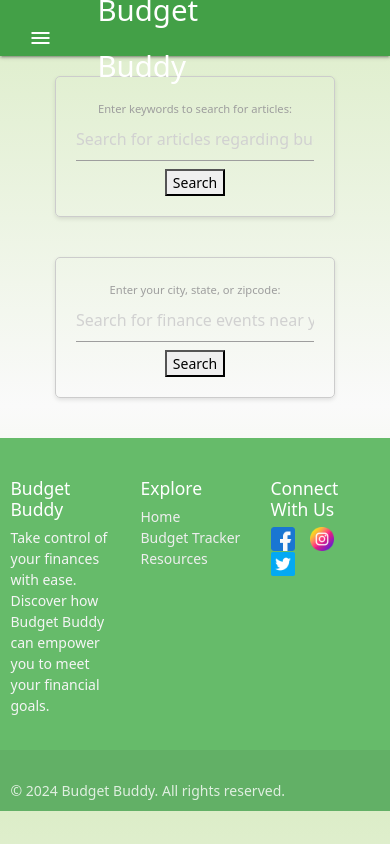
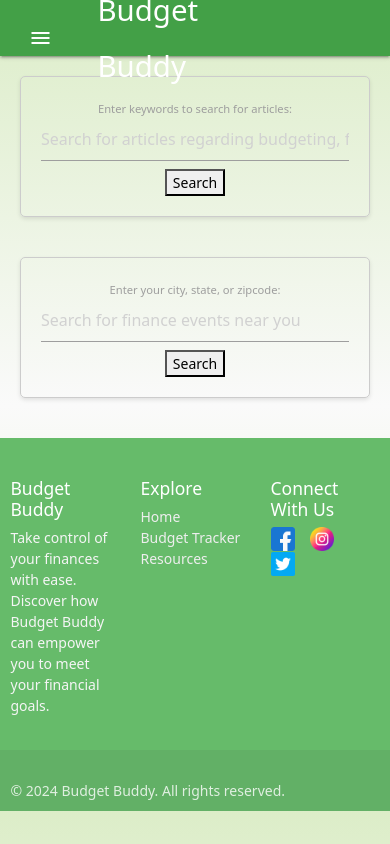
Before and after one commit to kennidystillwell/capstone-frontend, a React (Create React App) app: page /resources in a window 390 px wide. Built offline with nearby package versions, Linux system fonts and the light colour scheme.

Commit message:
refined styling of resources page

```diff
--- a/src/Resources.jsx
+++ b/src/Resources.jsx
@@ -3,13 +3,16 @@
 import Footer from './components/Footer';
 import ResourceEvents from './components/ResourceEvents';
 import ResourceArticles from './components/ResourceArticles';
+import './css/Resources.css';
 
 const Resources = () => {
     return (
         <div>
             <NavBar />
-            <ResourceArticles />
-            <ResourceEvents />
+            <div className="resources-flex-container">
+                <ResourceArticles />
+                <ResourceEvents />
+            </div>
             <Footer />
         </div>
     );
--- a/src/css/ResourceArticles.css
+++ b/src/css/ResourceArticles.css
@@ -1,11 +1,11 @@
 .articles-container {
     display: flex;
-    justify-content: space-around; /* Adjust as needed */
-    flex-wrap: wrap;
+    flex-direction: column;
+    align-items: center;
   }
 
   .article-card {
-    width: calc(33.333% - 20px); /* Adjust the subtraction value based on your margin/padding */
+    width: 90%;
     margin: 10px;
     box-shadow: 0 0 10px rgba(0,0,0,0.1);
     padding: 10px;
--- a/src/css/ResourceEvents.css
+++ b/src/css/ResourceEvents.css
@@ -1,7 +1,7 @@
 .input-container {
   margin: 0 auto;
   padding: 20px;
-    width: 50%;
+  width: 100%;
   text-align: center;
   box-shadow: 0 2px 4px rgba(0, 0, 0, 0.1);
   border: 1px solid #ccc;
@@ -14,18 +14,20 @@
 
 .event-container {
   display: flex;
-    flex-wrap: wrap;
-    justify-content: space-between;
+  flex-direction: column;
+  align-items: center;
   gap: 20px;
   padding-top: 20px;
+  width: 100%; /* Ensure container fills its parent to center children properly */
 }
 
 .event-card {
   text-align: center;
-    width: calc(33.33% - 20px);
+  width: 100%; /* Adjust if you want to change the width of cards */
   padding: 20px;
+  margin: 0 auto; /* Center the card within its container */
+  box-shadow: 0 2px 4px rgba(0, 0, 0, 0.1);
   border-radius: 5px;
-    box-shadow: 0 2px 4px rgba(0, 0, 0, 0.1);
 }
 
 .event-card h3 {
@@ -41,20 +43,3 @@
   display: block;
   margin-top: 10px;
 }
-
-  @media (max-width: 768px) {
-    .event-container {
-      flex-direction: column;
-      align-items: center;
-    }
-
-    .event-card {
-      width: 80%;
-      margin: 10px 0;
-    }
-
-    .input-container {
-      width: 80%;
-    }
-
-  }
--- /dev/null
+++ b/src/css/Resources.css
@@ -0,0 +1,17 @@
+.resources-flex-container {
+    display: flex;
+    align-items: flex-start;
+    justify-content: space-around;
+    height: calc(100vh - var(--navbar-height) - var(--footer-height));
+  }
+
+  .resources-flex-container > div {
+    flex-basis: 50%;
+    text-align: center;
+  }
+
+  @media (max-width: 600px) {
+    .resources-flex-container {
+      flex-direction: column;
+    }
+  }
```
Lines whose indentation alone changed are shown as unchanged.
